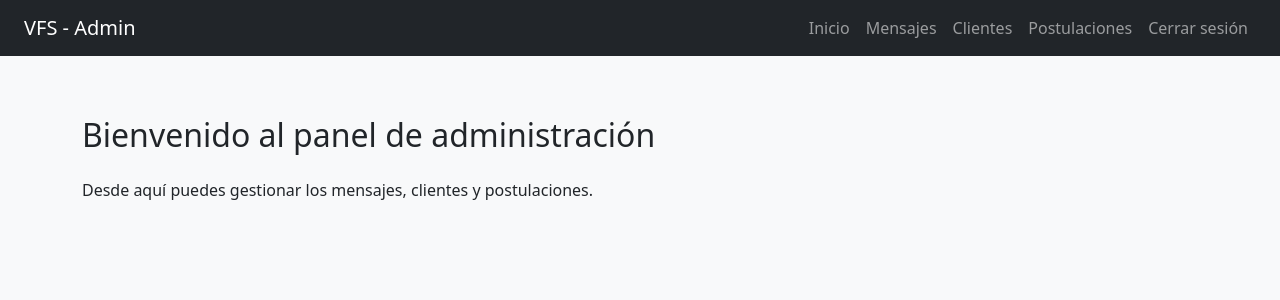
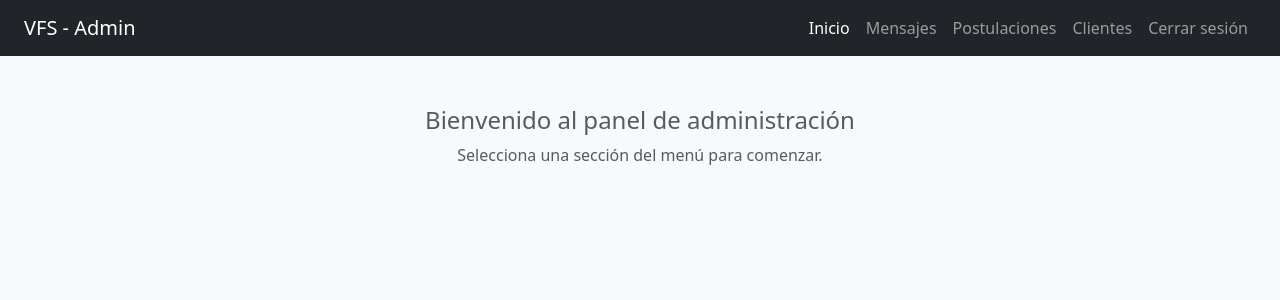
Before and after one commit to CBohle/vfs, a PHP site: page /admin/dashboard.php in a window 1280 px wide. Shown: the top 300 px of the page. Run offline with PHP 8.4, Linux system fonts and the light colour scheme; the visitor is signed in with stand-in values (Sample User, id 1).

Commit message:
AJUSTES2

```diff
--- a/public/admin/dashboard.php
+++ b/public/admin/dashboard.php
@@ -8,36 +8,69 @@ require_once '../../includes/auth.php';
     <meta charset="UTF-8">
     <title>Panel de administración</title>
     <link href="https://cdn.jsdelivr.net/npm/bootstrap@5.3.3/dist/css/bootstrap.min.css" rel="stylesheet">
+    <script src="https://code.jquery.com/jquery-3.6.4.min.js"></script>
     <style>
         body {
             background-color: #f8f9fa;
         }
+        .nav-link {
+            cursor: pointer;
+        }
         .dashboard-box {
-            margin-top: 60px;
+            margin-top: 50px;
         }
     </style>
 </head>
 <body>
 
+<!-- Navbar -->
 <nav class="navbar navbar-expand-lg navbar-dark bg-dark">
     <div class="container-fluid px-4">
         <a class="navbar-brand" href="#">VFS - Admin</a>
         <div class="collapse navbar-collapse">
             <ul class="navbar-nav ms-auto">
-                <li class="nav-item"><a class="nav-link" href="dashboard.php">Inicio</a></li>
-                <li class="nav-item"><a class="nav-link" href="mensajes.php">Mensajes</a></li>
-                <li class="nav-item"><a class="nav-link" href="clientes.php">Clientes</a></li>
-                <li class="nav-item"><a class="nav-link" href="#">Postulaciones</a></li>
+                <li class="nav-item"><a class="nav-link active" data-section="inicio">Inicio</a></li>
+                <li class="nav-item"><a class="nav-link" data-section="mensajes">Mensajes</a></li>
+                <li class="nav-item"><a class="nav-link" data-section="postulaciones">Postulaciones</a></li>
+                <li class="nav-item"><a class="nav-link" data-section="clientes">Clientes</a></li>
                 <li class="nav-item"><a class="nav-link" href="../../logout.php">Cerrar sesión</a></li>
             </ul>
         </div>
     </div>
 </nav>
 
-<div class="container dashboard-box">
-    <h2 class="mb-4">Bienvenido al panel de administración</h2>
-    <p>Desde aquí puedes gestionar los mensajes, clientes y postulaciones.</p>
+<!-- Contenido dinámico -->
+<div class="container dashboard-box" id="contenido-dinamico">
+    <div class="text-center text-muted">
+        <h4>Bienvenido al panel de administración</h4>
+        <p>Selecciona una sección del menú para comenzar.</p>
+    </div>
 </div>
+
+<!-- Script para carga dinámica -->
+<script>
+$(document).ready(function () {
+    $('.nav-link[data-section]').click(function (e) {
+        e.preventDefault();
+
+        const section = $(this).data('section');
+
+        $('.nav-link').removeClass('active');
+        $(this).addClass('active');
+
+        if (section === 'inicio') {
+            $('#contenido-dinamico').html(`
+                <div class="text-center text-muted">
+                    <h4>Bienvenido al panel de administración</h4>
+                    <p>Selecciona una sección del menú para comenzar.</p>
+                </div>
+            `);
+        } else {
+            $('#contenido-dinamico').load(section + '.php');
+        }
+    });
+});
+</script>
 
 </body>
 </html>
--- /dev/null
+++ b/public/admin/postulaciones.php
@@ -0,0 +1 @@
+<?php //postulaciones
```
Also changed, not shown: public/admin/mensajes.php (+4 -56 lines).
